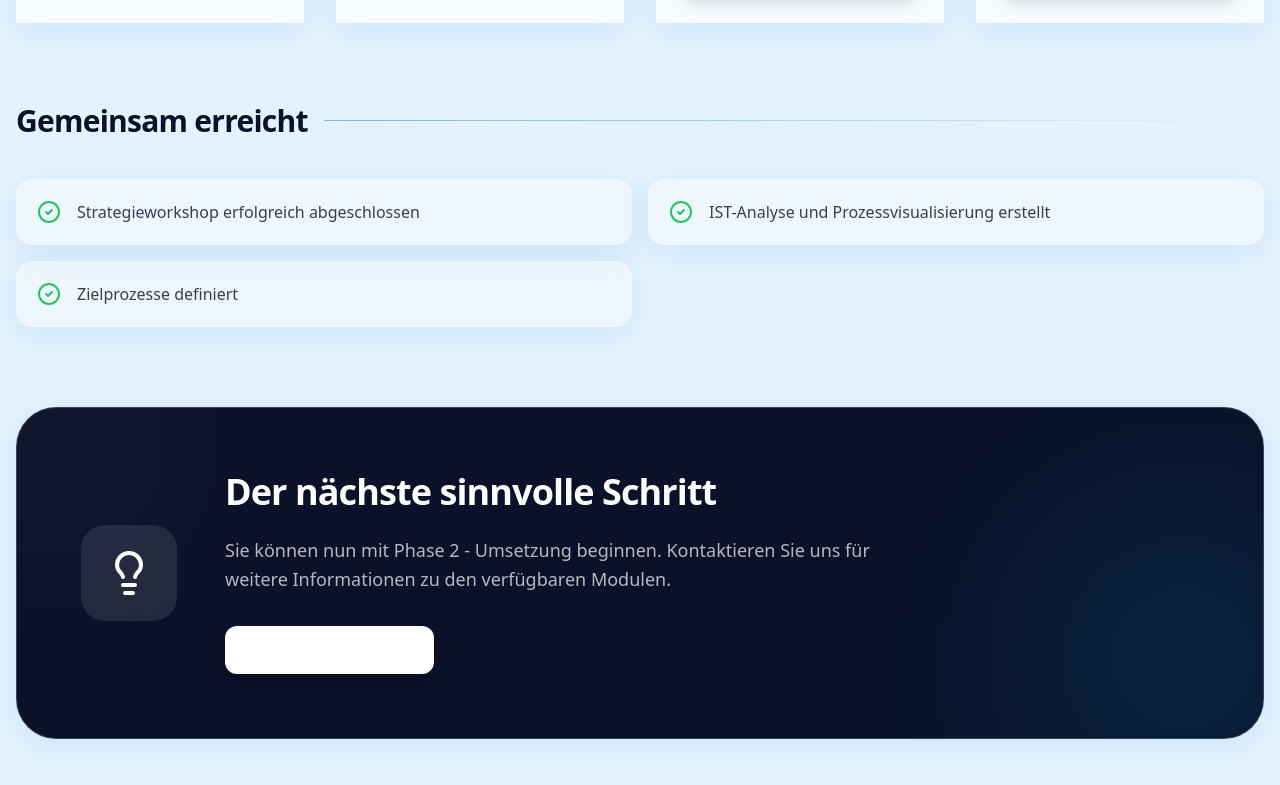
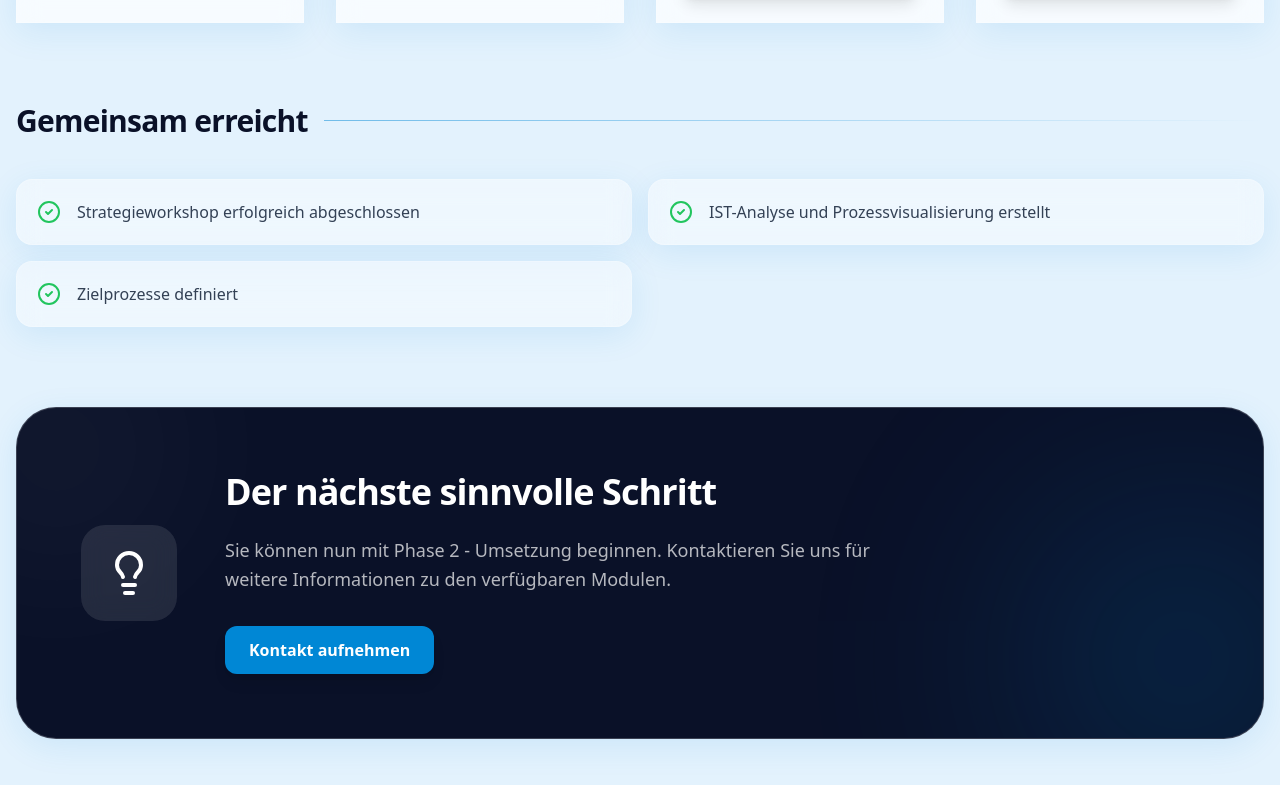
Before and after one commit to deathjester81/rcc, a Next.js app: page /customers/lif in a window 1280 px wide. Shown: the part 803-1588 px from the top of the page. Built offline with nearby package versions, Linux system fonts and the light colour scheme.

Commit message:
Fix: Change contact button color to rcc-blue in NextSteps section

```diff
--- a/components/customer/NextSteps.tsx
+++ b/components/customer/NextSteps.tsx
@@ -35,7 +35,14 @@ export default function NextSteps({ nextSteps, showContactButton = false }: Next
               {nextSteps}
             </p>
             {showContactButton && (
-              <ContactButton className="bg-white text-rcc-navy hover:bg-rcc-blue hover:text-white" />
+              <a
+                href="https://r-c-c.ch/termin/"
+                target="_blank"
+                rel="noopener noreferrer"
+                className="inline-flex items-center px-6 py-3 !bg-rcc-blue text-white font-bold rounded-xl hover:bg-rcc-navy transition-all duration-300 shadow-lg hover:shadow-rcc-blue/20 hover:-translate-y-0.5 active:translate-y-0"
+              >
+                Kontakt aufnehmen
+              </a>
             )}
           </div>
         </div>
```
